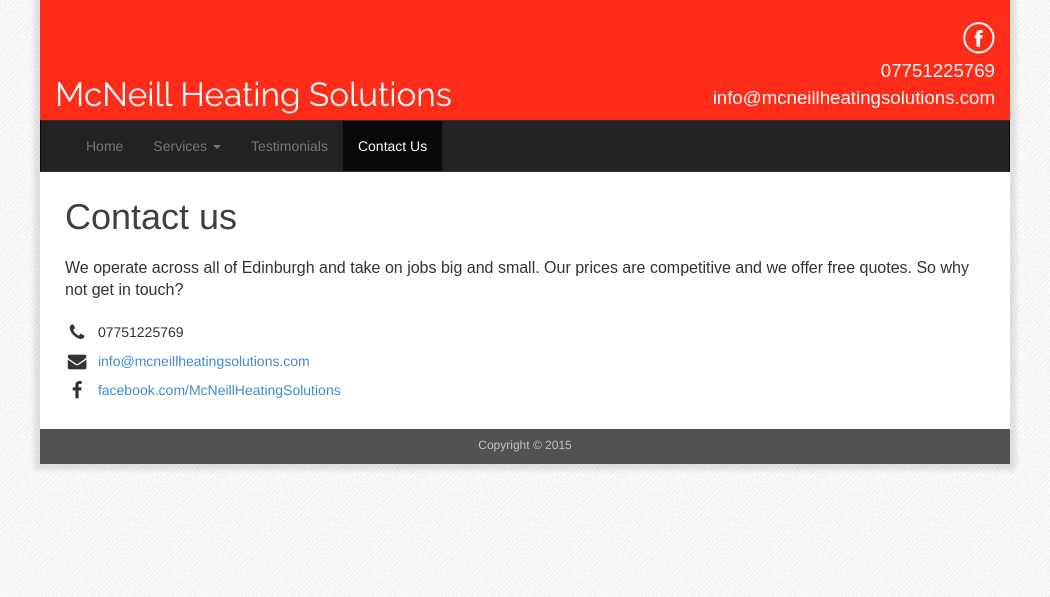
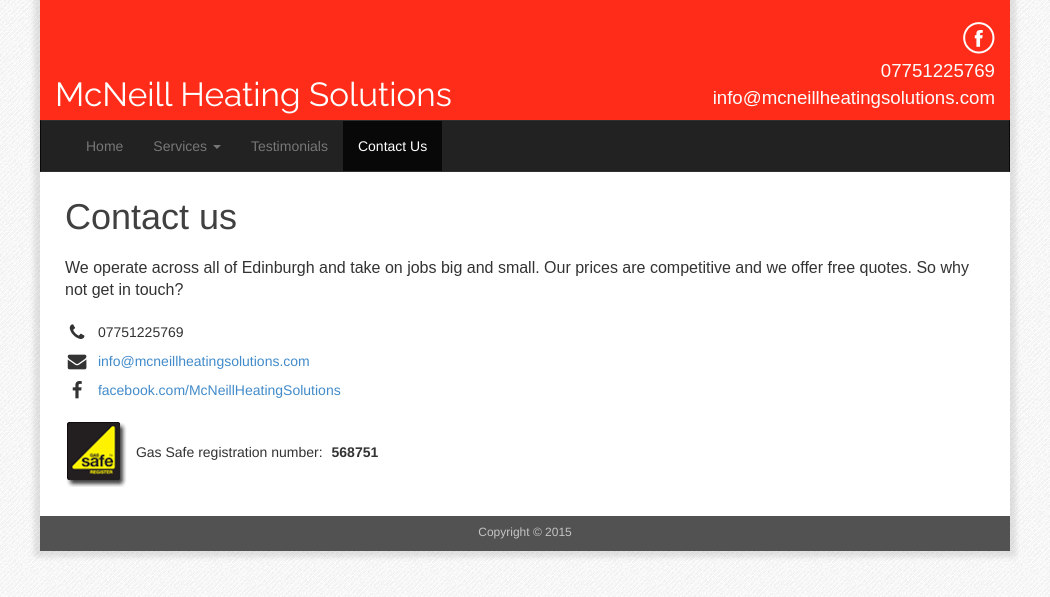
Before and after one commit to squariegoes/mcneill-heating-solutions, a Flask app: page /contact in a window 1280 px wide. Shown: the top 597 px of the page, without its empty margins (115-1165 px from the left). Run offline with Flask 2, Linux system fonts and the light colour scheme; some libraries are stand-ins or nearby versions.

Commit message:
naming changes

```diff
--- a/templates/contact.html
+++ b/templates/contact.html
@@ -39,6 +39,12 @@
             </span>
         </div>
 
+        <div class="contact-info-item" style="margin-top:20px">
+            <a href="http://www.gassaferegister.co.uk" target="_blank"><img src="/static/images/other/gas-safe.png" alt="gas-safe" /></a>
+            <!--<span>Gas Safe registration number: <a href="http://www.gassaferegister.co.uk/registersearch/Engineers.aspx?businessid=133411&centreid=0&returnurl=../CheckBusiness.aspx&returnname=Check%20a%20business&reload=true" target="_blank">568751</a></span>-->
+            <span>Gas Safe registration number: <span style="font-weight:800">568751</span></span>
+
+        </div>
     </div>
 
 {% endblock %}
--- a/templates/home.html
+++ b/templates/home.html
@@ -7,7 +7,7 @@
 
         <div class="jumbotron" style="background:#FFFFFF;border-radius:0px;padding-top:35px;padding-bottom:20px">
             <h1 style="font-size:55px">Heating &amp; plumbing services you can trust</h1>
-            <p class="jumbo-descr">Gas safe registered engineers and all work fully guaranteed. Wide range of services provided. Free quotes - so why not give us a call?</p>
+            <p class="jumbo-descr">Gas Safe registered engineers and all work fully guaranteed. Wide range of services provided. Free quotes - so why not give us a call?</p>
         </div>
 
     </div>
```
Also changed, not shown: static/images/other/gas-safe.png (added), static/images/other/test.png (added), 1 other file.
